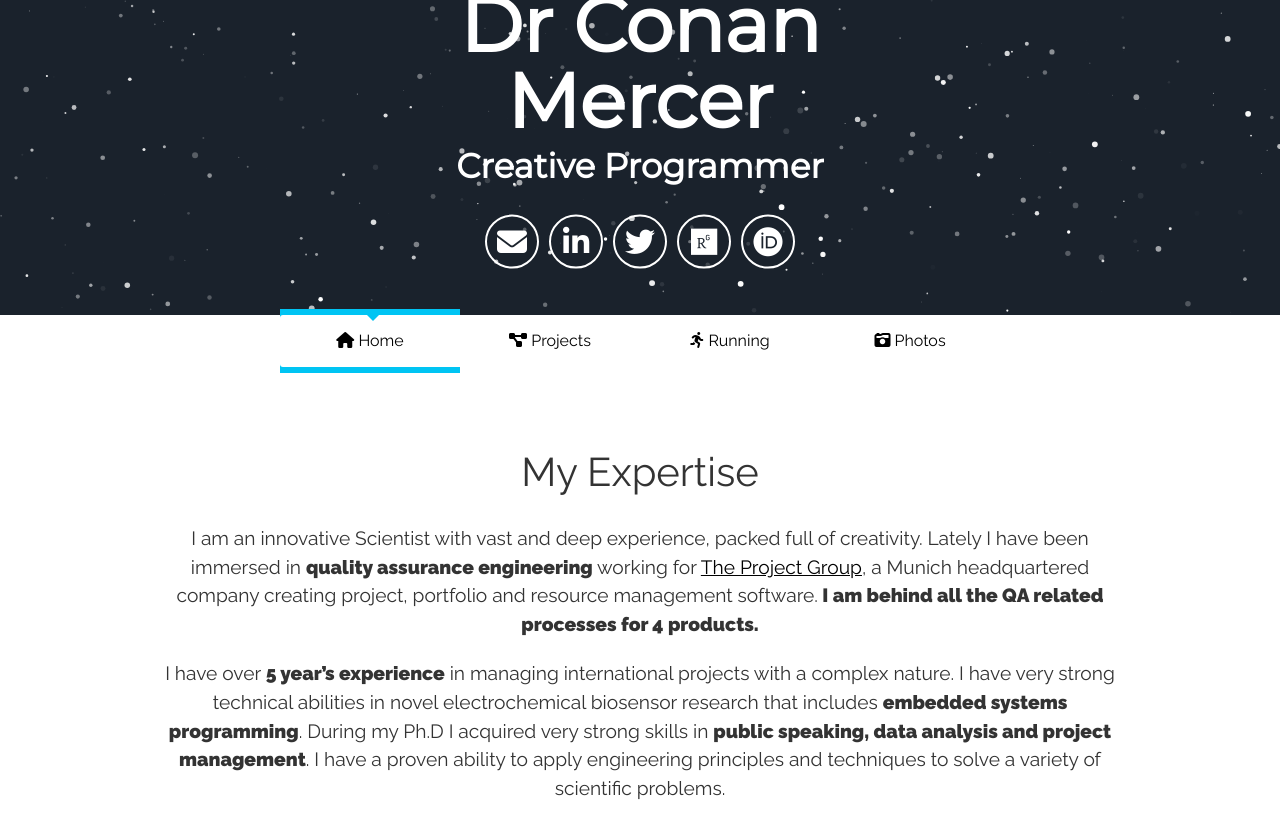
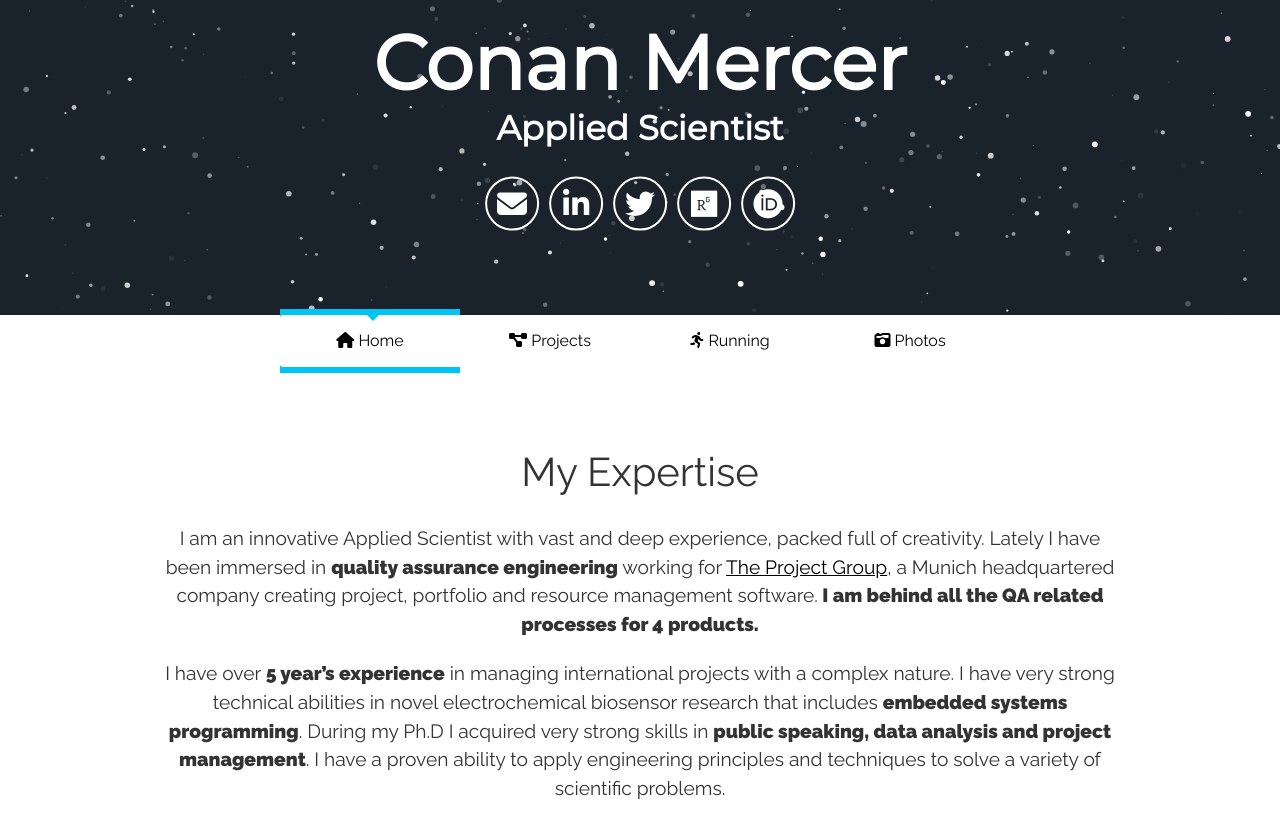
Before and after one commit to conanmercer/conanmercer.github.io, a Jekyll site: the page built from index.html, in a window 1280 px wide and 900 px high. Shown: the top 839 px of the window. Built offline with Jekyll 4.4.1, drawn with Linux system fonts in a browser that asks for light colours; nearby versions of some CDN libraries; some web fonts are replaced; some of the changed text lies outside the part shown.

Commit message:
updated header

```diff
--- a/_config.yml
+++ b/_config.yml
@@ -1,13 +1,13 @@
 # Site settings
-title: Dr Conan Mercer
+title: Conan Mercer
 description: Resume and Blog
 # baseurl: "" # the subpath of your site, e.g. /blog
 # url: "localhost:3000" # the base hostname & protocol for your site e.g. http://yoursite.com
 
 # User settings
-username: Dr Conan Mercer
-user_description: <p>I am an innovative Scientist with vast and deep experience, packed full of creativity. Lately I have been immersed in <b>quality assurance engineering</b> working for <a href="https://www.theprojectgroup.com/en/" target="_blank">The Project Group</a>, a Munich headquartered company creating project, portfolio and resource management software.<b> I am behind all the QA related processes for 4 products.</b></p> <p>I have over <b>5 year’s experience</b> in managing international projects with a complex nature. I have very strong technical abilities in novel electrochemical biosensor research that includes <b>embedded systems programming</b>. During my Ph.D I acquired very strong skills in <b>public speaking, data analysis and project management</b>. I have a proven ability to apply engineering principles and techniques to solve a variety of scientific problems.</p>
-user_title: Creative Programmer
+username: Conan Mercer
+user_description: <p>I am an innovative Applied Scientist with vast and deep experience, packed full of creativity. Lately I have been immersed in <b>quality assurance engineering</b> working for <a href="https://www.theprojectgroup.com/en/" target="_blank">The Project Group</a>, a Munich headquartered company creating project, portfolio and resource management software.<b> I am behind all the QA related processes for 4 products.</b></p> <p>I have over <b>5 year’s experience</b> in managing international projects with a complex nature. I have very strong technical abilities in novel electrochemical biosensor research that includes <b>embedded systems programming</b>. During my Ph.D I acquired very strong skills in <b>public speaking, data analysis and project management</b>. I have a proven ability to apply engineering principles and techniques to solve a variety of scientific problems.</p>
+user_title: Applied Scientist
 email: conan.mercer1@gmail.com
 
 # Google-analytics
```
